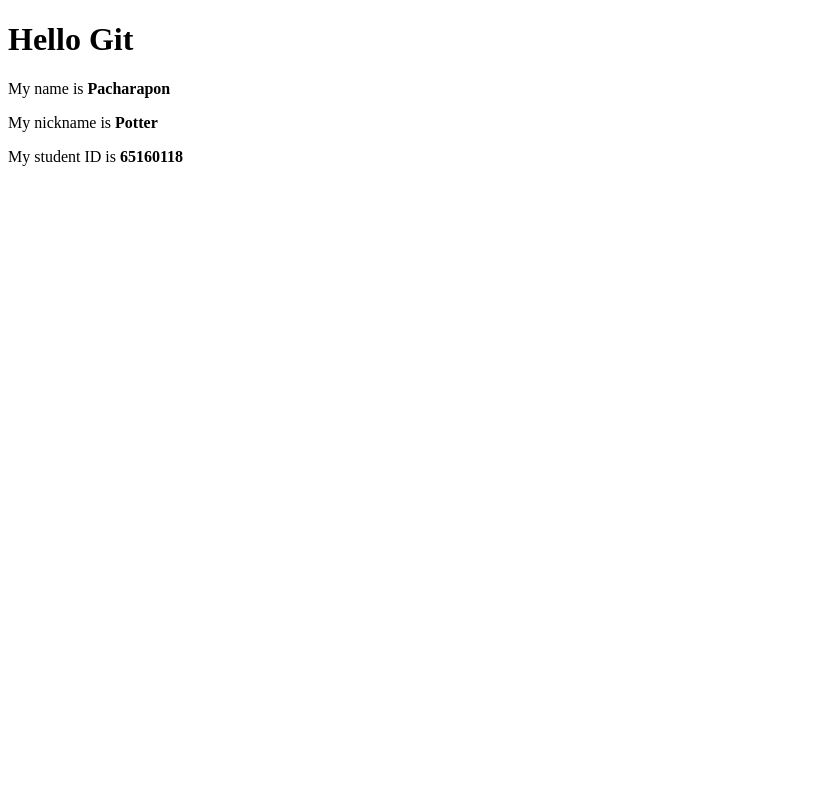
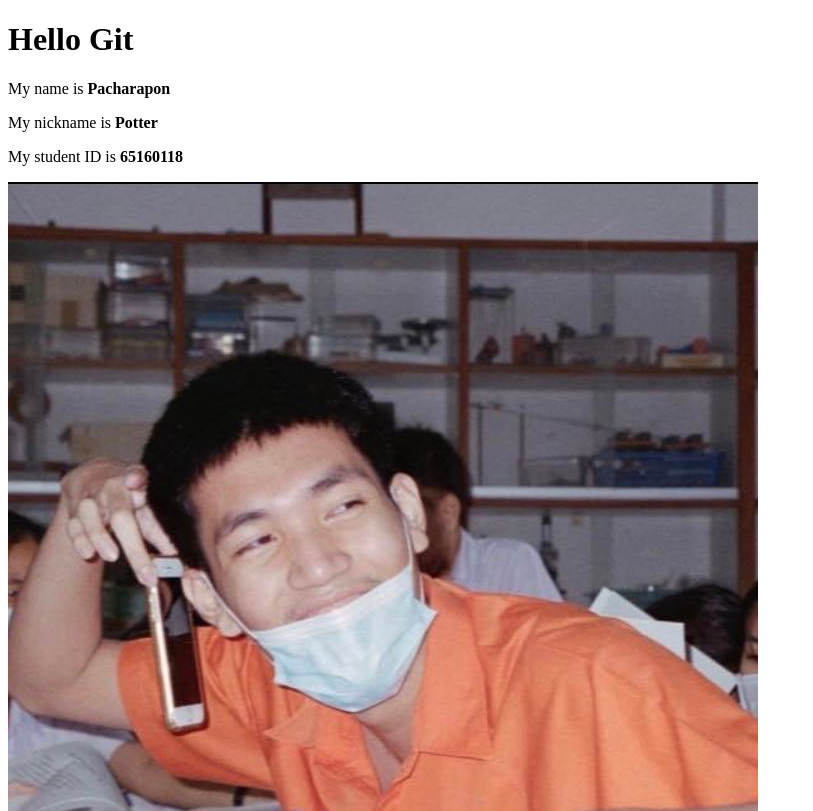
Before and after one commit to 65160118/88726065, a plain HTML site: page lab00/lab00.html in a window 1280 px wide. Shown: the top 811 px of the page, without its empty margins (0-813 px from the left). Drawn offline with Linux system fonts and the light colour scheme.

Commit message:
first commit

```diff
--- a/lab00/lab00.html
+++ b/lab00/lab00.html
@@ -10,5 +10,6 @@
     <p>My name is <strong>Pacharapon</strong></p>
     <p>My nickname is <strong>Potter</strong></p>
     <p>My student ID is <strong>65160118</strong></p>
+    <img src="img/Potter.jfif" alt="">
 </body>
 </html>
```
Also changed, not shown: lab00/img/Potter.jfif (added).
